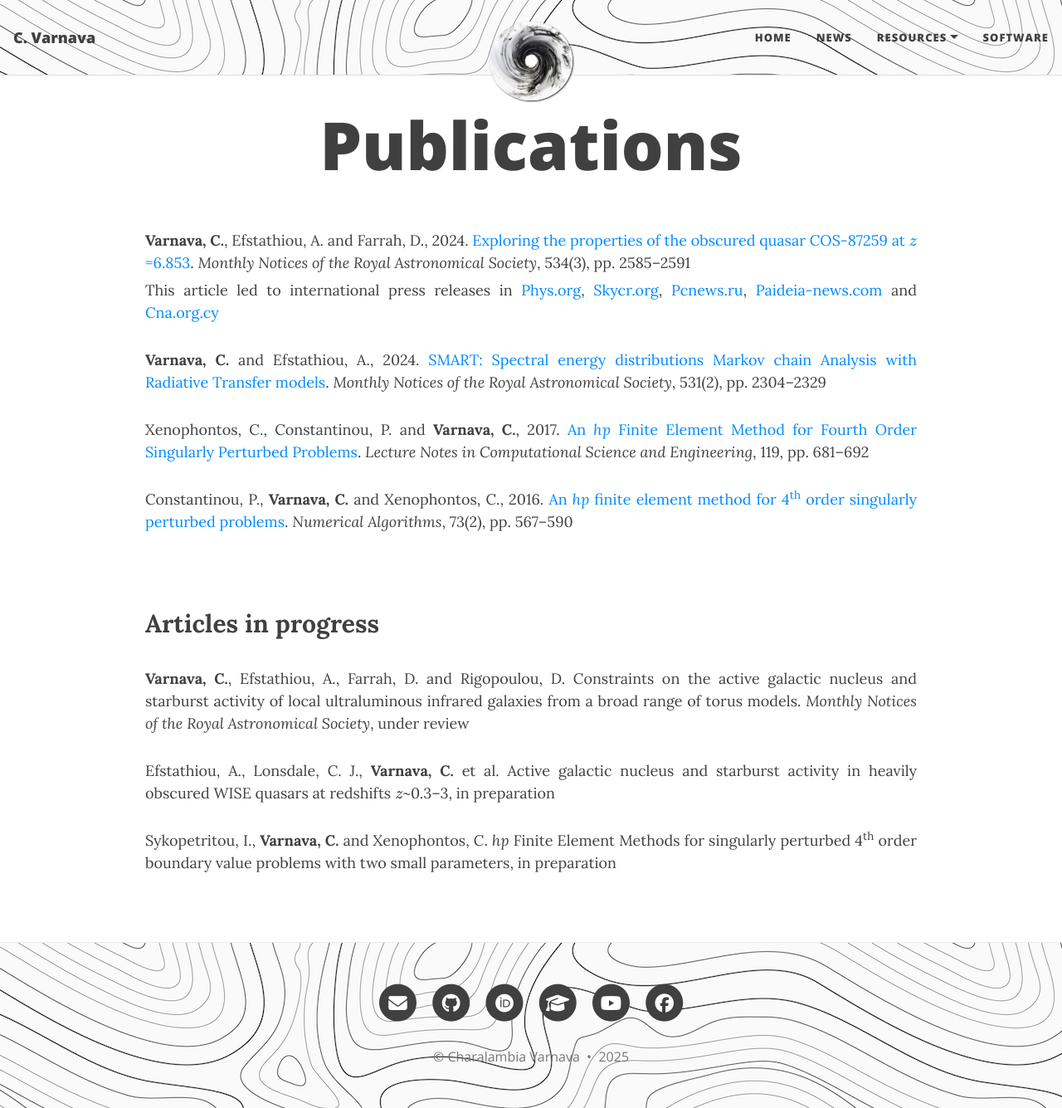
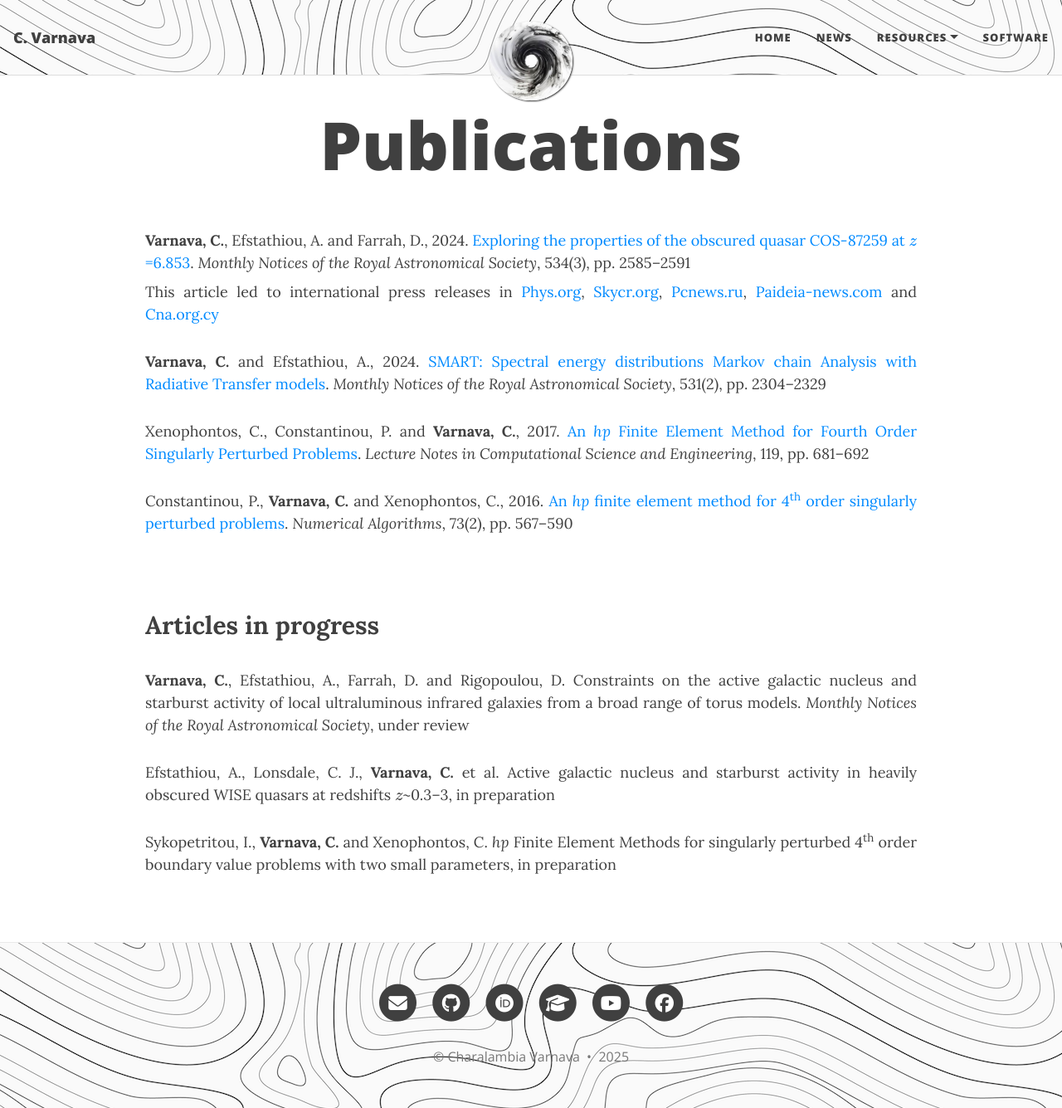
Before and after one commit to ch-var/ch-var.github.io, a Jekyll site: the page built from publications.html, in a window 1280 px wide and 1335 px high. Shown: the whole window at 83% size. Built offline with Jekyll 4.4.1, drawn with Linux system fonts in a browser that asks for light colours; formulas are drawn with MathJax 3.

Commit message:
Update publications.html

```diff
--- a/publications.html
+++ b/publications.html
@@ -21,8 +21,8 @@
   }
 </style>
 
-<p align='justify' style="margin-bottom: 6px;"><b>Varnava, C.</b>, Efstathiou, A. and Farrah, D., 2024. <a href="https://doi.org/10.1093/mnras/stae2221">Exploring the properties of the obscured quasar COS-87259 at \(z\)=6.853</a>. <i>Monthly Notices of the Royal Astronomical Society</i>, 534(3), pp. 2585–2591</p>
-<p align='justify' style="margin-top: 0px; margin-bottom: 6px;">This article led to international press releases in <a href="https://phys.org/news/2024-10-astronomers-explore-properties-obscured-hyperluminous.html">Phys.org</a>, <a href="https://skycr.org/2024/10/21/exploran-las-propiedades-de-un-cuasar-hiperluminoso-oscurecido/">Skycr.org</a>, <a href="https://pcnews.ru/news/astronomy_obnaruzili_sverhmassivnuu_cernuu_dyru_v_centre_galaktiki_cos_87259-1530160.html#gsc.tab=0">Pcnews.ru</a>, <a href="https://paideia-news.com/panepistimio-frederick/2024/11/11/ereynitria-toy-eyropaikoy-panepistimioy-meleta-ena-protogono-yperfoteino-kbazar">Paideia-news.com</a> and <a href="https://www.cna.org.cy/press-release/article/7556971/anakoinosi-typoy-evropaiko-panepistimio-kyproy">Cna.org.cy</a></p>
+<p align='justify' style="margin-bottom: 8px;"><b>Varnava, C.</b>, Efstathiou, A. and Farrah, D., 2024. <a href="https://doi.org/10.1093/mnras/stae2221">Exploring the properties of the obscured quasar COS-87259 at \(z\)=6.853</a>. <i>Monthly Notices of the Royal Astronomical Society</i>, 534(3), pp. 2585–2591</p>
+<p align='justify' style="margin-top: 0px; margin-bottom: 8px;">This article led to international press releases in <a href="https://phys.org/news/2024-10-astronomers-explore-properties-obscured-hyperluminous.html">Phys.org</a>, <a href="https://skycr.org/2024/10/21/exploran-las-propiedades-de-un-cuasar-hiperluminoso-oscurecido/">Skycr.org</a>, <a href="https://pcnews.ru/news/astronomy_obnaruzili_sverhmassivnuu_cernuu_dyru_v_centre_galaktiki_cos_87259-1530160.html#gsc.tab=0">Pcnews.ru</a>, <a href="https://paideia-news.com/panepistimio-frederick/2024/11/11/ereynitria-toy-eyropaikoy-panepistimioy-meleta-ena-protogono-yperfoteino-kbazar">Paideia-news.com</a> and <a href="https://www.cna.org.cy/press-release/article/7556971/anakoinosi-typoy-evropaiko-panepistimio-kyproy">Cna.org.cy</a></p>
 <p align='justify'><b>Varnava, C.</b> and Efstathiou, A., 2024. <a href="https://doi.org/10.1093/mnras/stae1141">SMART: Spectral energy distributions Markov chain Analysis with Radiative Transfer models</a>. <i>Monthly Notices of the Royal Astronomical Society</i>, 531(2), pp. 2304–2329</p>
 <p align='justify'>Xenophontos, C., Constantinou, P. and <b>Varnava, C.</b>, 2017. <a href="https://doi.org/10.1007/978-3-319-65870-4_49">An <i>hp</i> Finite Element Method for Fourth Order Singularly Perturbed Problems</a>. <i>Lecture Notes in Computational Science and Engineering</i>, 119, pp. 681–692</p>
 <p align='justify'>Constantinou, P., <b>Varnava, C.</b> and Xenophontos, C., 2016. <a href="https://doi.org/10.1007/s11075-016-0108-9">An <i>hp</i> finite element method for 4<sup>th</sup> order singularly perturbed problems</a>. <i>Numerical Algorithms</i>, 73(2), pp. 567–590</p>
```
